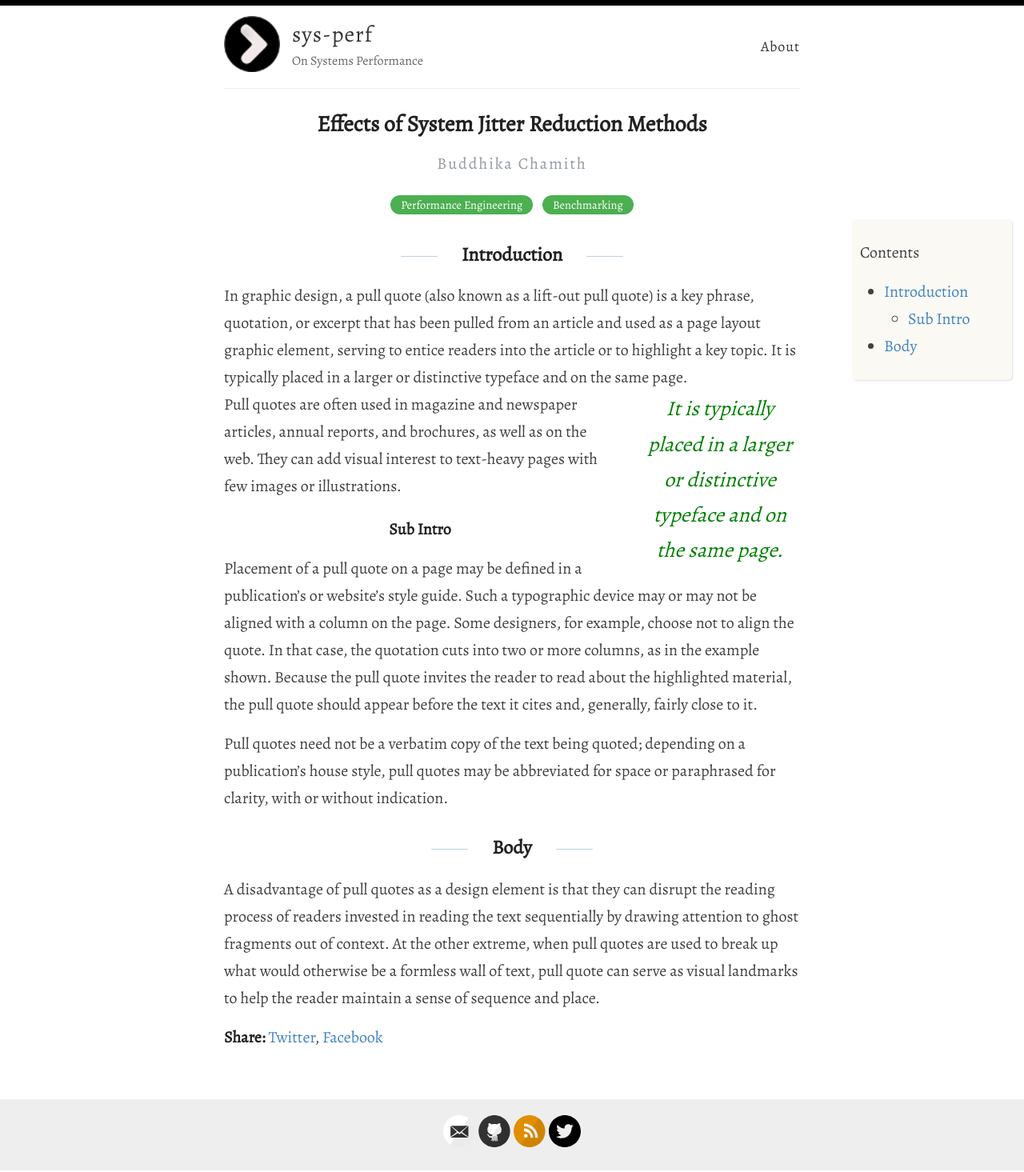
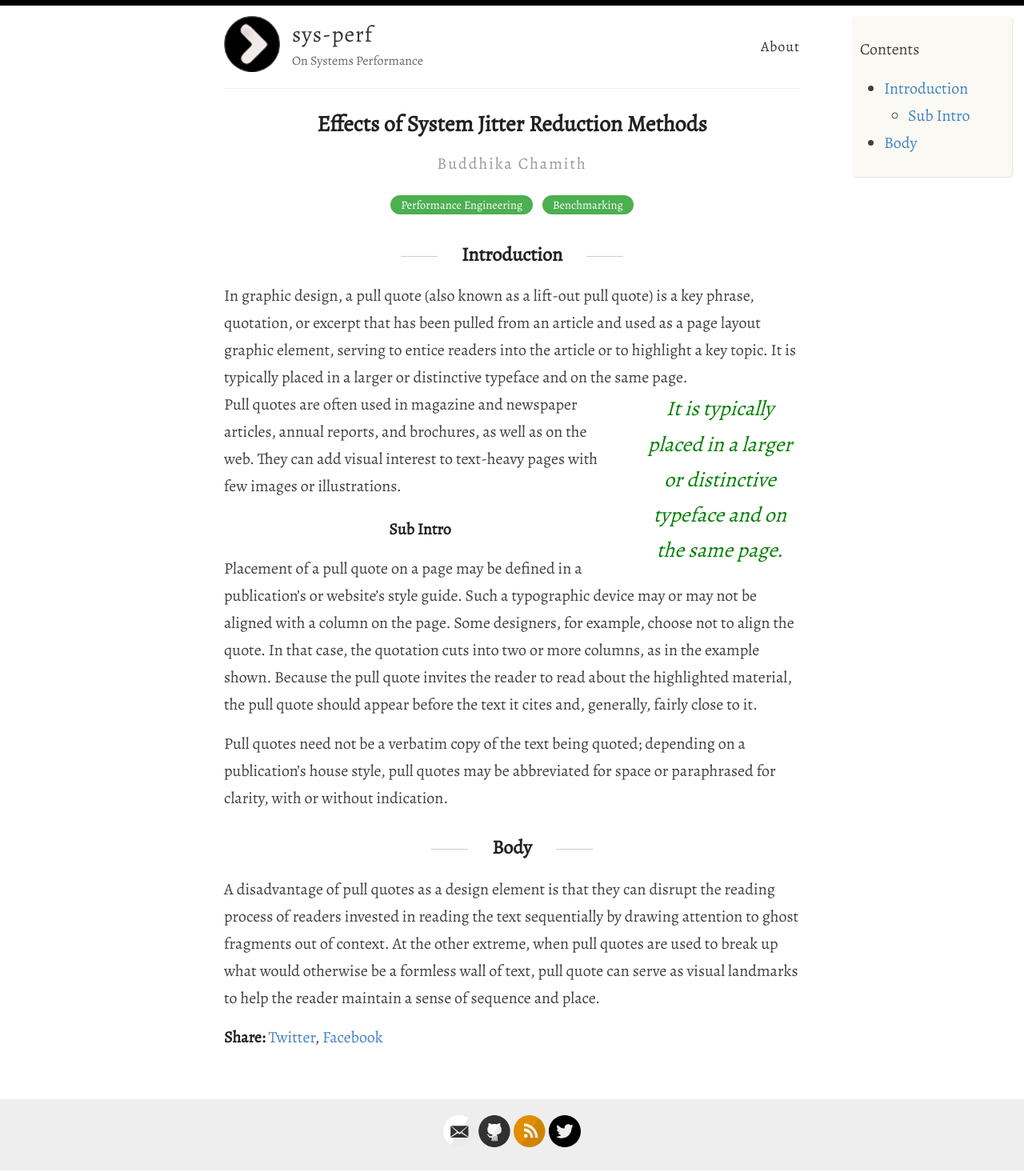
Before and after one commit to chamibuddhika/chamibuddhika.github.io, a Jekyll site: the page built from _posts/2019-12-11-pullquotes.md, in a window 1280 px wide. Shown: the whole page at 80% size. Built offline with Jekyll 4.4.1, drawn with Linux system fonts in a browser that asks for light colours.

Commit message:
Update table of contents style

```diff
--- a/_includes/toc.html
+++ b/_includes/toc.html
@@ -111,7 +111,7 @@
     {% endif %}
 {% endcapture %}{% assign tocWorkspace = '' %}
 
-<div class="contents">
+<div class="contents" style="position: fixed; top: 20px;">
     <div class="menu">
         <p class="menu-label">{{ include.contents_title }}</p>
         {{ my_toc | markdownify | strip }}
```
